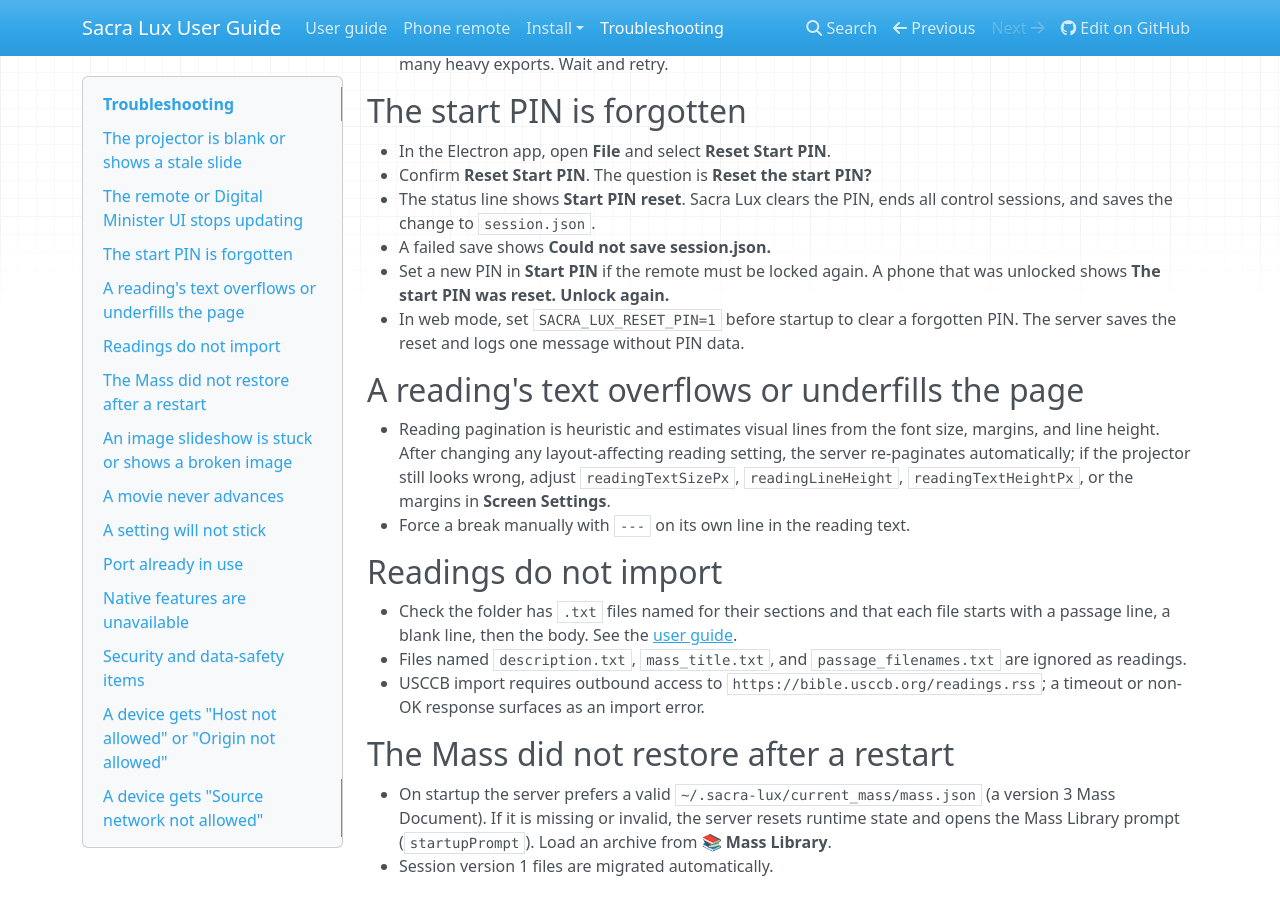
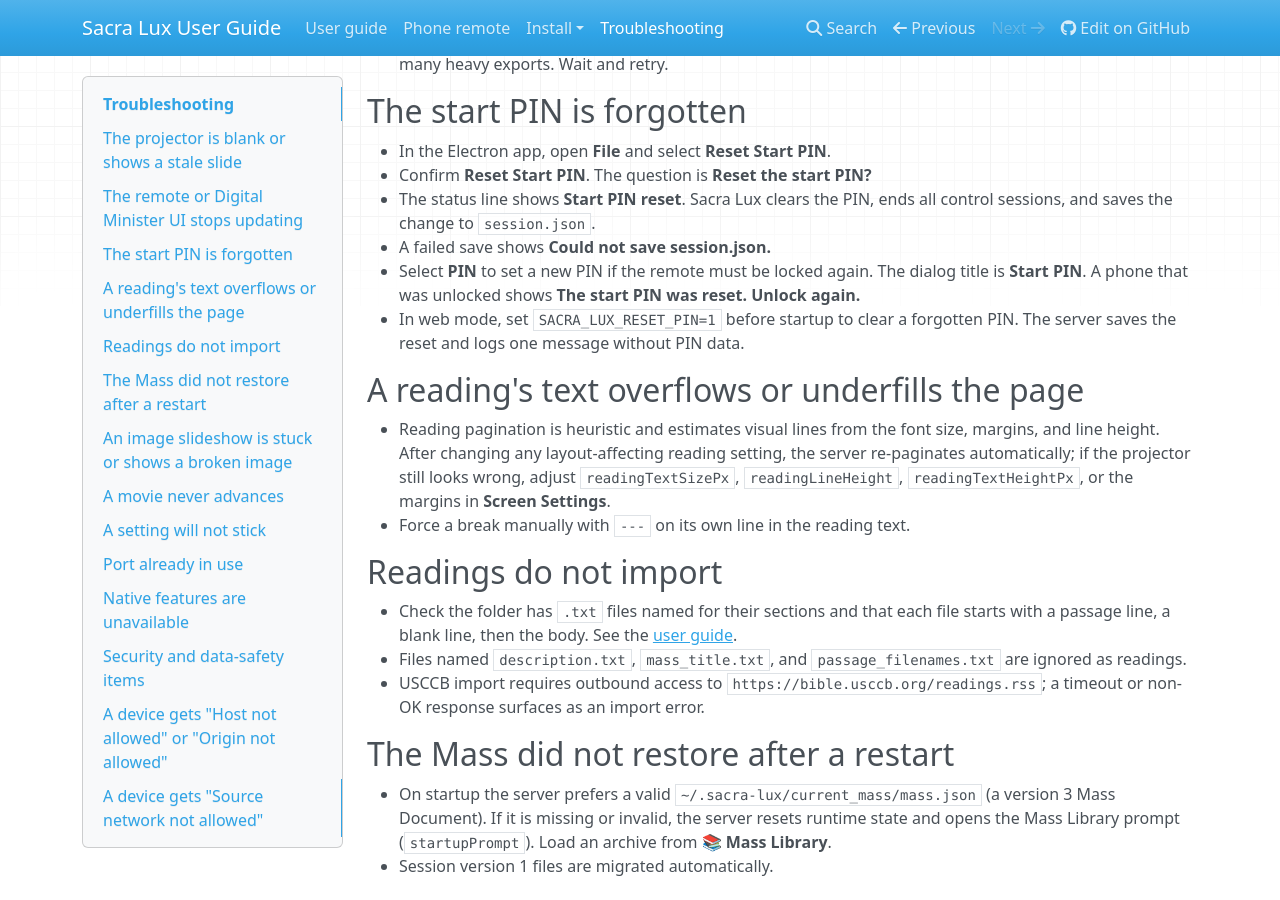
Before and after one commit to Saint-Therese-Of-Lisieux-Parish/sacra_lux, an MkDocs documentation site: the page built from docs/troubleshooting.md, in a window 1280 px wide and 900 px high, scrolled down 543 px. Built offline with MkDocs 1.6.1, drawn with Linux system fonts in a browser that asks for light colours; nearby versions of some CDN libraries.

Commit message:
docs(setup): name the PIN button in troubleshooting
The troubleshooting page told the reader to set a new PIN in **Start PIN**. The button label is **PIN**. **Start PIN** is the dialog title.

Tell the reader to select **PIN**, and name the dialog title.

Persona: administrator

Files:
- modified: docs/troubleshooting.md

Verified against: sacra-lux/public/app.html (startPinBtn), sacra-lux/src/main.js (Reset Start PIN)

Refs #692

```diff
--- a/docs/troubleshooting.md
+++ b/docs/troubleshooting.md
@@ -32,7 +32,7 @@
 - The status line shows **Start PIN reset**. Sacra Lux clears the PIN, ends
   all control sessions, and saves the change to `session.json`.
 - A failed save shows **Could not save session.json.**
-- Set a new PIN in **Start PIN** if the remote must be locked again. A phone
+- Select **PIN** to set a new PIN if the remote must be locked again. The dialog title is **Start PIN**. A phone
   that was unlocked shows **The start PIN was reset. Unlock again.**
 - In web mode, set `SACRA_LUX_RESET_PIN=1` before startup to clear a forgotten
   PIN. The server saves the reset and logs one message without PIN data.
```
